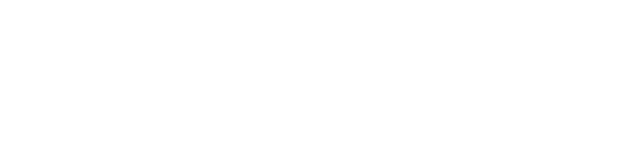
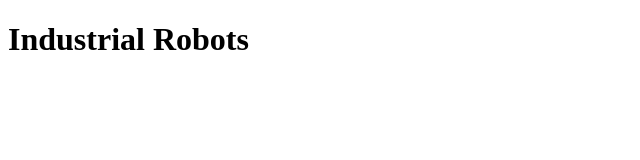
Before and after one commit to valentin-ivanov/Robots, a plain HTML site: page IndustrialRobots.html in a window 1280 px wide. Shown: the whole page, without its empty margins (0-640 px from the left). Drawn offline with Linux system fonts and the light colour scheme.

Commit message:
Added title

```diff
--- a/IndustrialRobots.html
+++ b/IndustrialRobots.html
@@ -1,9 +1,11 @@
 <!DOCTYPE html>
 <html>
 <head>
-    <title></title>
+    <title>Industrial Robots</title>
 </head>
 <body>
 
+  <h1>Industrial Robots</h1>
+
 </body>
 </html>
```
